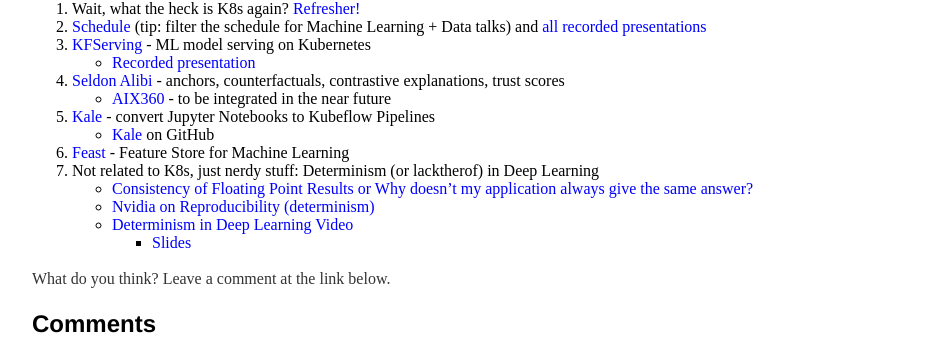
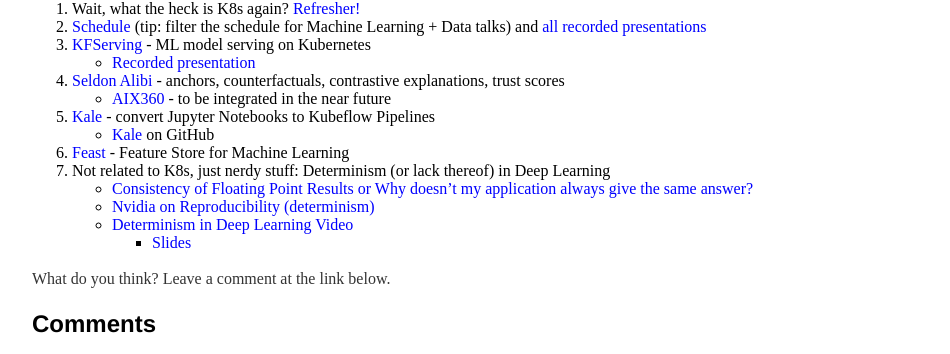
Before and after one commit to ToddMorrill/toddmorrill.github.io, a Jekyll site: the page built from _posts/2019-11-25-KubeCon-19.md, in a window 1280 px wide and 900 px high, scrolled down 1547 px. Shown: the part 435-789 px from the top of the window, without its empty margins (160-1110 px from the left). Built offline with Jekyll 4.4.1, drawn with Linux system fonts in a browser that asks for light colours.

Commit message:
kubecon post

```diff
--- a/_posts/2019-11-25-KubeCon-19.md
+++ b/_posts/2019-11-25-KubeCon-19.md
@@ -44,7 +44,7 @@
 1. <a href="https://medium.com/kubeflow/automating-jupyter-notebook-deployments-to-kubeflow-pipelines-with-kale-a4ede38bea1f" target="_blank">Kale</a> - convert Jupyter Notebooks to Kubeflow Pipelines
     - <a href="https://github.com/kubeflow-kale/kale" target="_blank">Kale</a> on GitHub
 1. <a href="https://github.com/gojek/feast" target="_blank">Feast</a> - Feature Store for Machine Learning
-1. Not related to K8s, just nerdy stuff: Determinism (or lacktherof) in Deep Learning
+1. Not related to K8s, just nerdy stuff: Determinism (or lack thereof) in Deep Learning
     - <a href="https://www.nccs.nasa.gov/images/FloatingPoint_consistency.pdf" target="_blank">Consistency of Floating Point Results or Why doesn’t my application always give the same answer?</a>
     - <a href="https://docs.nvidia.com/deeplearning/sdk/cudnn-developer-guide/index.html#reproducibility" target="_blank">Nvidia on Reproducibility (determinism)</a>
     - <a href="https://developer.nvidia.com/gtc/2019/video/S9911" target="_blank">Determinism in Deep Learning Video</a>
```
